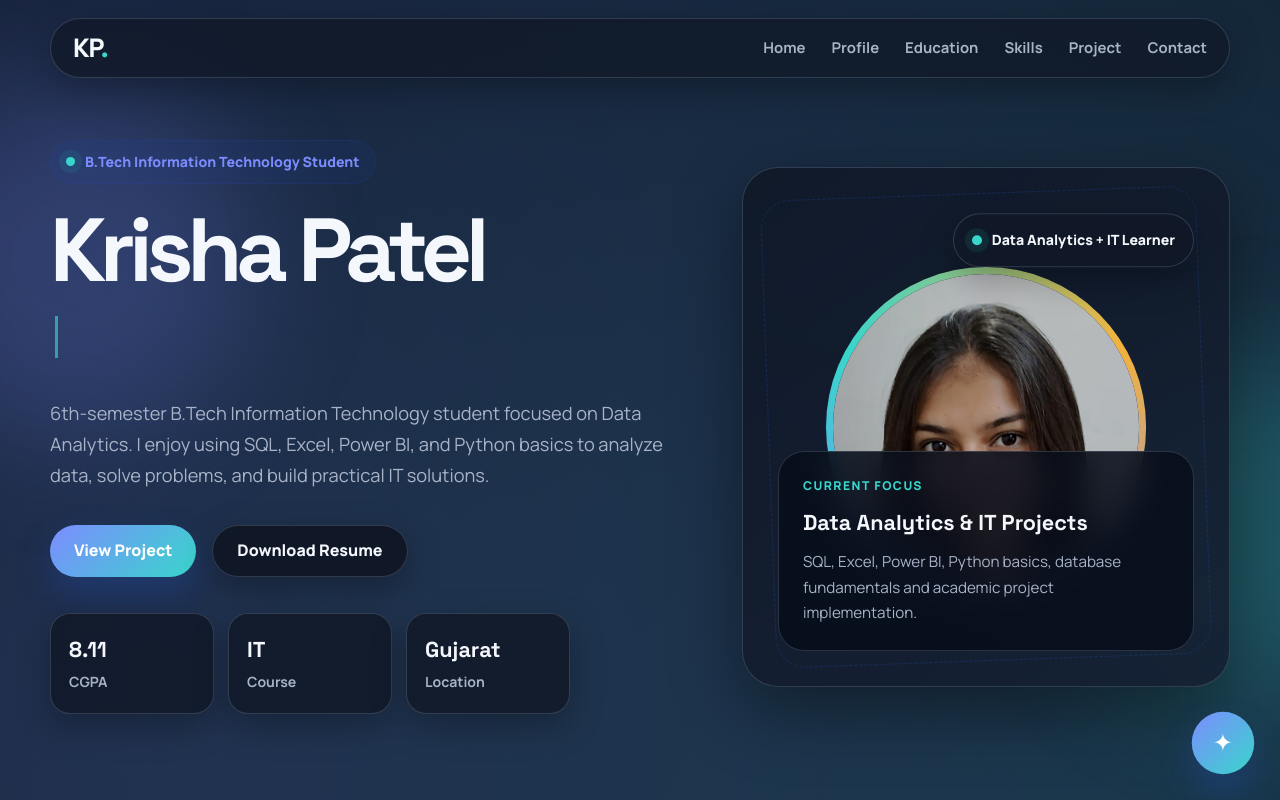
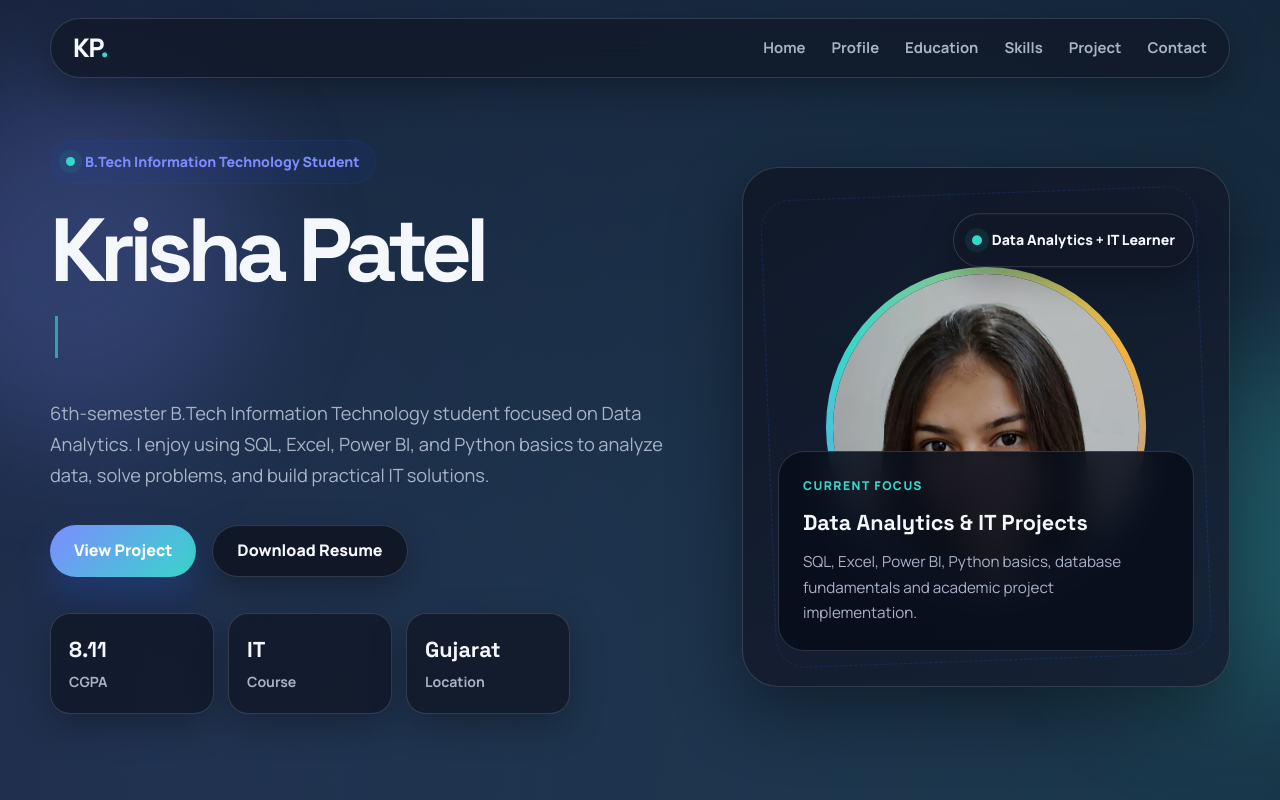
Before and after one commit to kp09032006-code/Portfolio, a website: page index.html in a window 1280 px wide. Shown: the top 800 px of the page. Drawn offline with Linux system fonts and the light colour scheme.

Commit message:
Update index.html

```diff
--- a/index.html
+++ b/index.html
@@ -340,7 +340,7 @@
     </section>
   </main>
 
-  <button class="assistant-toggle" id="assistantToggle" aria-label="Open portfolio assistant">✦</button>
+  <!-- <button class="assistant-toggle" id="assistantToggle" aria-label="Open portfolio assistant">✦</button> -->
 
   <!-- <div class="assistant-box" id="assistantBox">
     <div class="assistant-header">
```
